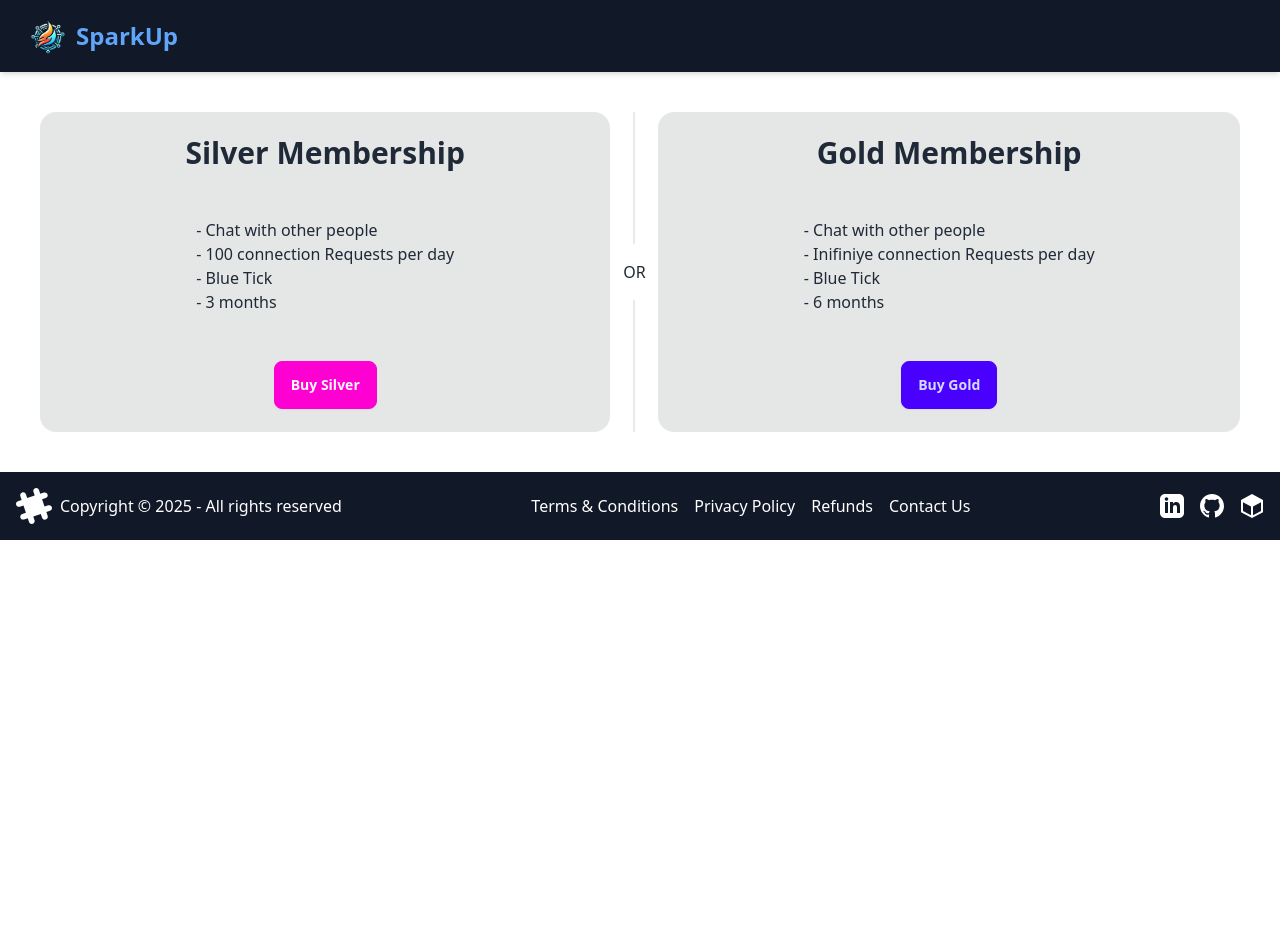
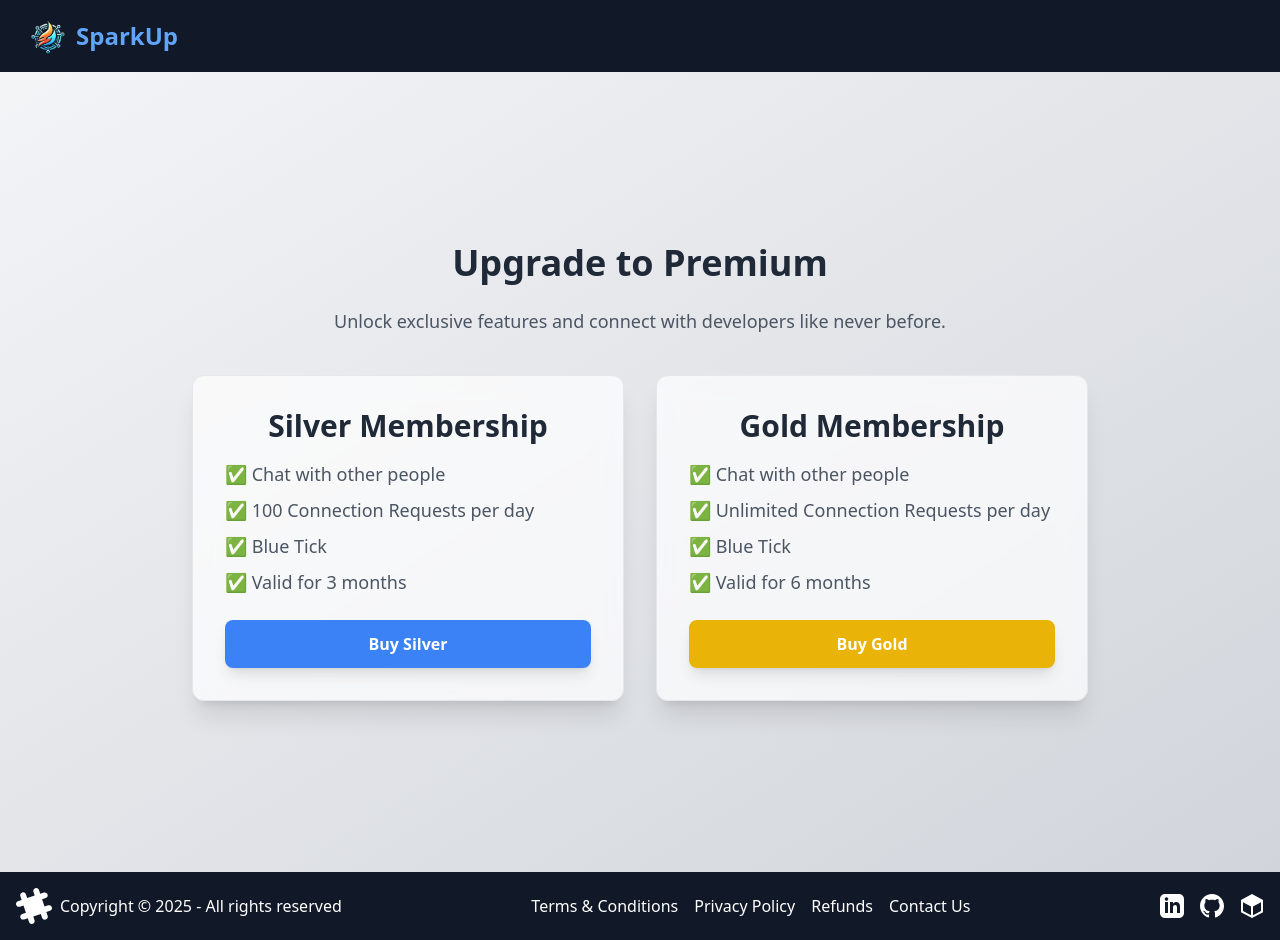
Before and after one commit to Er-Mithleshsharma/SparkUp-Web, a React (Vite) app: page /premium in a window 1280 px wide. Before the commit the page ends 800 px from the top, so only its background shows below. Built offline with nearby package versions, Linux system fonts and the light colour scheme; no server answers.

Commit message:
connections bug fixed and payments page ui fix

```diff
--- a/src/components/Premium.jsx
+++ b/src/components/Premium.jsx
@@ -4,26 +4,30 @@ import { useEffect, useState } from "react";
 
 const Premium = () => {
   const [isUserPremium, setIsUserPremium] = useState(false);
+
   useEffect(() => {
     verifyPremiumUser();
   }, []);
 
   const verifyPremiumUser = async () => {
+    try {
       const res = await axios.get(BASE_URL + "/premium/verify", {
         withCredentials: true,
       });
- console.log(res);
+
       if (res.data.isPremium) {
         setIsUserPremium(true);
+      }
+    } catch (error) {
+      console.error("Error verifying premium status:", error);
     }
   };
 
   const handleBuyClick = async (type) => {
+    try {
       const order = await axios.post(
         BASE_URL + "/payment/create",
-      {
-        membershipType: type,
-      },
+        { membershipType: type },
         { withCredentials: true }
       );
 
@@ -41,47 +45,73 @@ const Premium = () => {
           email: notes.emailId,
           contact: "9999999999",
         },
-      theme: {
-        color: "#F37254",
-      },
+        theme: { color: "#F37254" },
         handler: verifyPremiumUser,
       };
 
       const rzp = new window.Razorpay(options);
       rzp.open();
+    } catch (error) {
+      console.error("Payment error:", error);
+    }
   };
-  return isUserPremium ? (
-    "You're are already a premium user"
-  ) : (
-    <div className="m-10">
-      <div className="flex w-full">
-        <div className="card bg-base-300 rounded-box grid h-80 flex-grow place-items-center">
-          <h1 className="font-bold text-3xl">Silver Membership</h1>
-          <ul>
-            <li> - Chat with other people</li>
-            <li> - 100 connection Requests per day</li>
-            <li> - Blue Tick</li>
-            <li> - 3 months</li>
+
+  if (isUserPremium) {
+    return (
+      <div className="flex flex-col items-center justify-center min-h-screen bg-gradient-to-br from-gray-100 to-gray-300">
+      <div className="bg-white shadow-lg rounded-lg p-8 max-w-lg text-center">
+        <h1 className="text-3xl font-bold text-gray-800">🎉 You are already a Premium Member!</h1>
+        <p className="text-gray-600 mt-4 text-lg">
+          Enjoy all the exclusive features and perks that come with your premium membership.
+        </p>
+      </div>
+    </div>
+    );
+  }
+
+  return (
+    <div className="min-h-screen bg-gradient-to-br from-gray-100 to-gray-300 flex flex-col items-center justify-center px-6 py-12">
+      <h1 className="text-4xl font-extrabold text-gray-800 mb-6 text-center">
+        Upgrade to Premium
+      </h1>
+      <p className="text-lg text-gray-600 mb-10 text-center max-w-2xl">
+        Unlock exclusive features and connect with developers like never before.
+      </p>
+
+      <div className="grid md:grid-cols-2 gap-8 w-full max-w-4xl">
+        {/* Silver Membership */}
+        <div className="bg-white bg-opacity-70 backdrop-blur-md shadow-xl rounded-xl p-8 border border-gray-200 hover:scale-105 transition-transform duration-300">
+          <h2 className="text-3xl font-bold text-gray-800 text-center">
+            Silver Membership
+          </h2>
+          <ul className="mt-4 text-gray-600 space-y-2 text-lg">
+            <li>✅ Chat with other people</li>
+            <li>✅ 100 Connection Requests per day</li>
+            <li>✅ Blue Tick</li>
+            <li>✅ Valid for 3 months</li>
           </ul>
           <button
             onClick={() => handleBuyClick("silver")}
-            className="btn btn-secondary"
+            className="mt-6 w-full bg-blue-500 hover:bg-blue-600 text-white font-semibold py-3 rounded-lg shadow-lg transition-all duration-300"
           >
             Buy Silver
           </button>
         </div>
-        <div className="divider divider-horizontal">OR</div>
-        <div className="card bg-base-300 rounded-box grid h-80 flex-grow place-items-center">
-          <h1 className="font-bold text-3xl">Gold Membership</h1>
-          <ul>
-            <li> - Chat with other people</li>
-            <li> - Inifiniye connection Requests per day</li>
-            <li> - Blue Tick</li>
-            <li> - 6 months</li>
+
+        {/* Gold Membership */}
+        <div className="bg-white bg-opacity-70 backdrop-blur-md shadow-xl rounded-xl p-8 border border-gray-200 hover:scale-105 transition-transform duration-300">
+          <h2 className="text-3xl font-bold text-gray-800 text-center">
+            Gold Membership
+          </h2>
+          <ul className="mt-4 text-gray-600 space-y-2 text-lg">
+            <li>✅ Chat with other people</li>
+            <li>✅ Unlimited Connection Requests per day</li>
+            <li>✅ Blue Tick</li>
+            <li>✅ Valid for 6 months</li>
           </ul>
           <button
             onClick={() => handleBuyClick("gold")}
-            className="btn btn-primary"
+            className="mt-6 w-full bg-yellow-500 hover:bg-yellow-600 text-white font-semibold py-3 rounded-lg shadow-lg transition-all duration-300"
           >
             Buy Gold
           </button>
@@ -90,4 +120,5 @@ const Premium = () => {
     </div>
   );
 };
+
 export default Premium;
--- a/src/components/Requests.jsx
+++ b/src/components/Requests.jsx
@@ -36,11 +36,87 @@ const Requests = () => {
     fetchRequests();
   }, []);
 
-  if (!requests) return null;
+  if (!requests) {
+    return (
+      <div className="py-10 bg-gradient-to-r from-blue-50 to-purple-50 ">
+        <h1 className="text-3xl font-bold text-center text-gray-800 mb-8">
+          Connection Requests
+        </h1>
+        <div className="bg-white rounded-xl shadow-lg p-6 flex flex-col md:flex-row items-center justify-between animate-pulse max-w-4xl mx-auto mt-8">
+          {/* Left Section: Photo, Name, and Details */}
+          <div className="flex items-center space-x-4">
+            <div className="w-16 h-16 rounded-full bg-gray-300"></div>
+            <div>
+              <div className="h-5 w-32 bg-gray-300 rounded mb-2"></div>
+              <div className="h-4 w-24 bg-gray-200 rounded"></div>
+              <div className="h-3 w-40 bg-gray-200 rounded mt-2"></div>
+            </div>
+          </div>
+
+          {/* Right Section: Buttons */}
+          <div className="flex space-x-4 mt-4 md:mt-0">
+            <div className="h-10 w-20 bg-gray-300 rounded"></div>{" "}
+            <div className="h-10 w-20 bg-gray-300 rounded"></div>
+          </div>
+        </div>
+        <div className="bg-white rounded-xl shadow-lg p-6 flex flex-col md:flex-row items-center justify-between animate-pulse max-w-4xl mx-auto mt-8">
+          {/* Left Section: Photo, Name, and Details */}
+          <div className="flex items-center space-x-4">
+            <div className="w-16 h-16 rounded-full bg-gray-300"></div>
+            <div>
+              <div className="h-5 w-32 bg-gray-300 rounded mb-2"></div>
+              <div className="h-4 w-24 bg-gray-200 rounded"></div>
+              <div className="h-3 w-40 bg-gray-200 rounded mt-2"></div>
+            </div>
+          </div>
+
+          {/* Right Section: Buttons */}
+          <div className="flex space-x-4 mt-4 md:mt-0">
+            <div className="h-10 w-20 bg-gray-300 rounded"></div>{" "}
+            <div className="h-10 w-20 bg-gray-300 rounded"></div>
+          </div>
+        </div>
+        <div className="bg-white rounded-xl shadow-lg p-6 flex flex-col md:flex-row items-center justify-between animate-pulse max-w-4xl mx-auto mt-8">
+          {/* Left Section: Photo, Name, and Details */}
+          <div className="flex items-center space-x-4">
+            <div className="w-16 h-16 rounded-full bg-gray-300"></div>
+            <div>
+              <div className="h-5 w-32 bg-gray-300 rounded mb-2"></div>
+              <div className="h-4 w-24 bg-gray-200 rounded"></div>
+              <div className="h-3 w-40 bg-gray-200 rounded mt-2"></div>
+            </div>
+          </div>
+
+          {/* Right Section: Buttons */}
+          <div className="flex space-x-4 mt-4 md:mt-0">
+            <div className="h-10 w-20 bg-gray-300 rounded"></div>{" "}
+            <div className="h-10 w-20 bg-gray-300 rounded"></div>
+          </div>
+        </div>
+        <div className="bg-white rounded-xl shadow-lg p-6 flex flex-col md:flex-row items-center justify-between animate-pulse max-w-4xl mx-auto mt-8">
+          {/* Left Section: Photo, Name, and Details */}
+          <div className="flex items-center space-x-4">
+            <div className="w-16 h-16 rounded-full bg-gray-300"></div>
+            <div>
+              <div className="h-5 w-32 bg-gray-300 rounded mb-2"></div>
+              <div className="h-4 w-24 bg-gray-200 rounded"></div>
+              <div className="h-3 w-40 bg-gray-200 rounded mt-2"></div>
+            </div>
+          </div>
+
+          {/* Right Section: Buttons */}
+          <div className="flex space-x-4 mt-4 md:mt-0">
+            <div className="h-10 w-20 bg-gray-300 rounded"></div>{" "}
+            <div className="h-10 w-20 bg-gray-300 rounded"></div>
+          </div>
+        </div>
+      </div>
+    );
+  }
 
   if (requests.length === 0) {
     return (
-      <div className="flex flex-col items-center justify-center min-h-[50vh] bg-gray-50 p-6">
+      <div className="flex flex-col items-center justify-center min-h-[50vh] bg-gradient-to-r from-blue-50 to-purple-50 p-6">
         <div className="text-center">
           {/* Icon */}
           <svg
```
Also changed, not shown: src/components/Connections.jsx (+88 -4 lines). Lines whose indentation alone changed are shown as unchanged.
